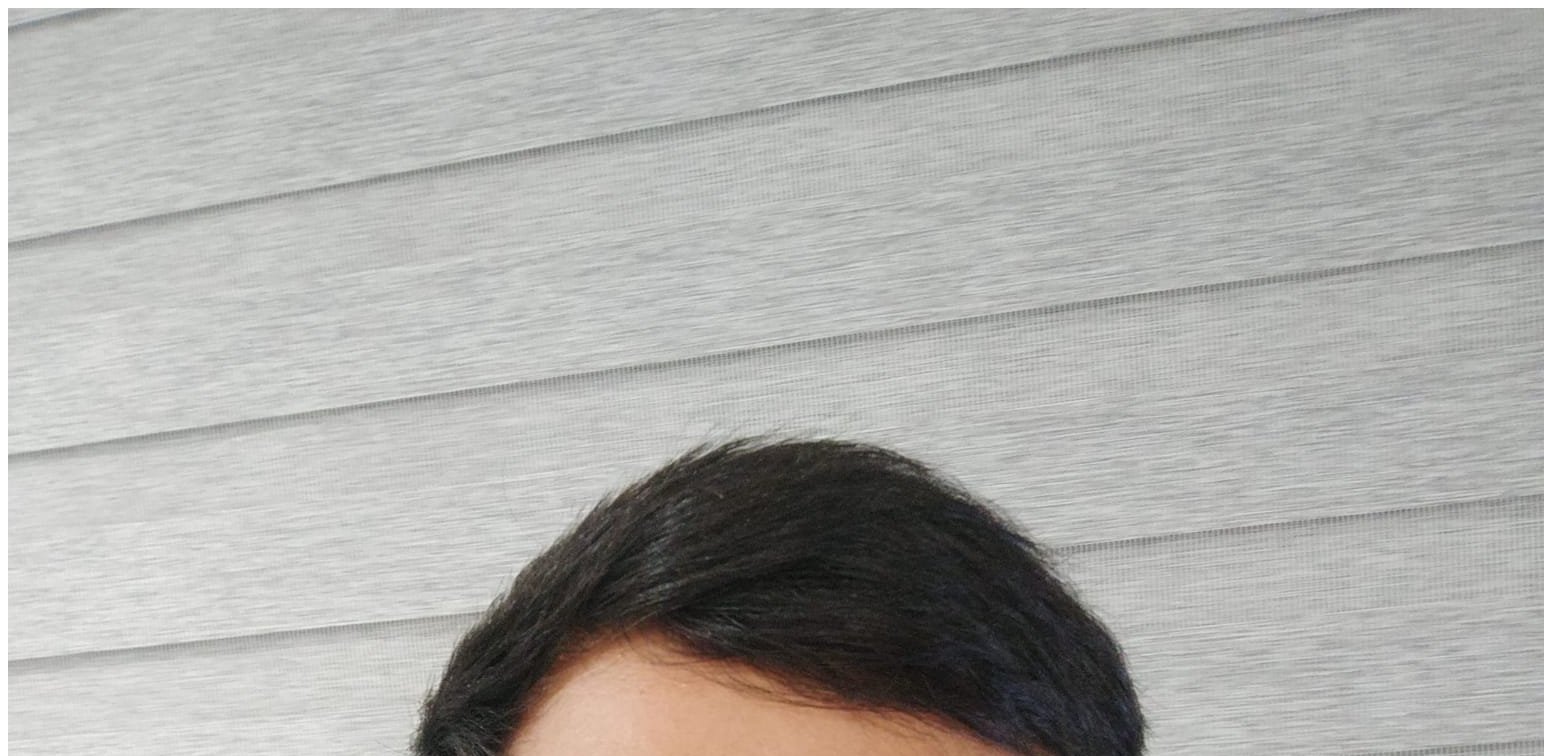
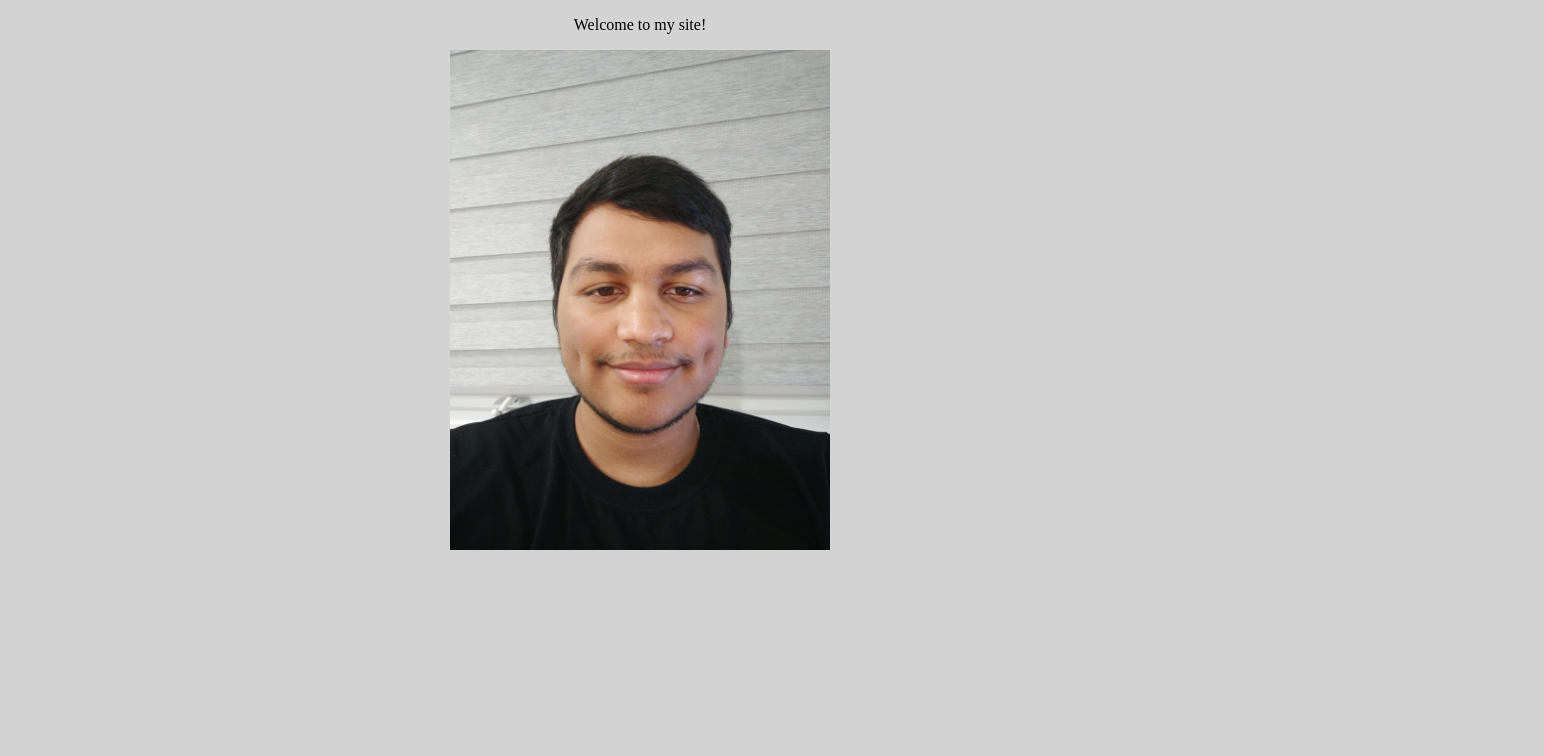
Before and after one commit to RonitNayak/Personal-Site-v1, a plain HTML site: page index.html in a window 1280 px wide. Shown: the top 756 px of the page, 1544 px wide, since content can reach past the window. Drawn offline with Linux system fonts and the light colour scheme.

Commit message:
I forgot to add the css file in the previous commit lol

```diff
--- a/index.html
+++ b/index.html
@@ -4,9 +4,11 @@
   <meta charset="UTF-8">
   <meta http-equiv="X-UA-Compatible" content="IE=edge">
   <meta name="viewport" content="width=device-width, initial-scale=1.0">
-  <title>Document</title>
+  <link rel="stylesheet" href="styles.css">
+  <title>my first site</title>
 </head>
 <body>
-  <img src="RN.jpeg" alt ="selfie of me, Ronit" />
+    <p class="center">Welcome to my site!</p>
+    <img src="RN.jpeg" height="500px" alt ="picture of me, Ronit" class="center"/>
 </body>
 </html>
--- /dev/null
+++ b/styles.css
@@ -0,0 +1,9 @@
+body {background-color: lightgray;}
+
+.center {
+  display: block;
+  margin-left: auto;
+  margin-right: auto;
+  width: 30%;
+  text-align: center;
+}
```
